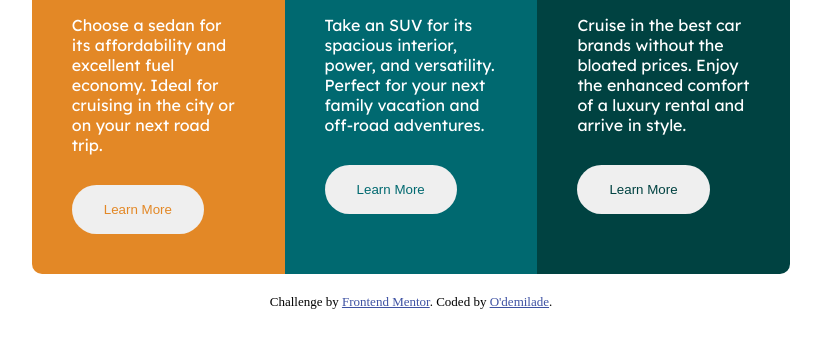
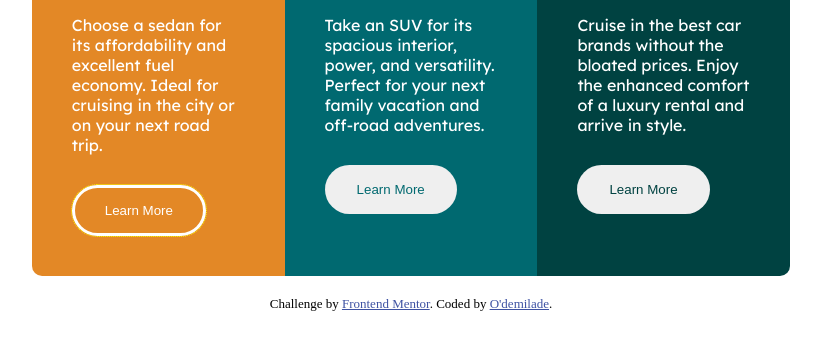
Before and after one commit to O-demilade/3-column-preview-card, a plain HTML site: page index.html in a window 1280 px wide. In both pictures the pointer is over the button 366 px from the left and 492 px from the top of the page. Shown: the part 283-632 px from the top of the page, without its empty margins (229-1050 px from the left). Drawn offline with Linux system fonts and the light colour scheme.

Commit message:
i think i am done

```diff
--- a/css/3c-preview-card.css
+++ b/css/3c-preview-card.css
@@ -97,7 +97,7 @@
         border-top-right-radius: 10px;
     }
     /* change the button outlook when active*/
-    .butn:focus{
+    .butn:focus, .butn:hover{
         border: solid white 3px;
         background-color: transparent;
         color: white;
```
